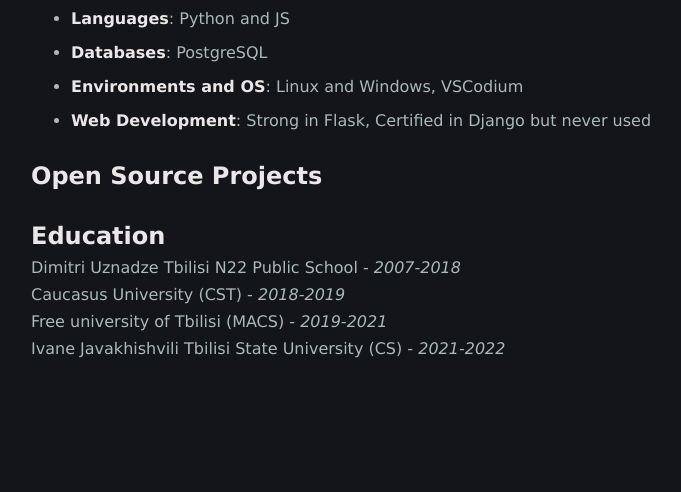
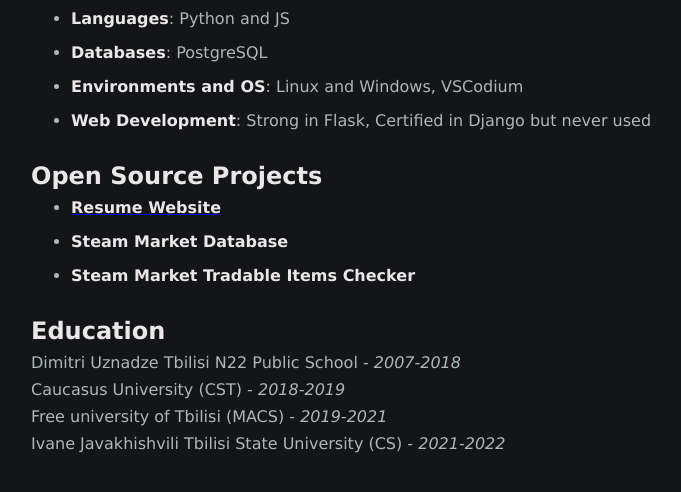
Before and after one commit to 13entity/Resume-Website, a Flask app: page /cv in a window 1280 px wide. Shown: the part 275-767 px from the top of the page, without its empty margins (97-778 px from the left). Run offline with Flask 3, Linux system fonts and the light colour scheme.

Commit message:
minor changes

```diff
--- a/static/css/cv.css
+++ b/static/css/cv.css
@@ -58,5 +58,5 @@ li {
     margin-bottom: 15px;
     display: list-item;
     color: #adb8b8;
-
+    text-decoration: none;
 }
--- a/templates/cv.html
+++ b/templates/cv.html
@@ -47,6 +47,17 @@
 
             <section id="projects">
                 <h2>Open Source Projects</h2>
+                <ul>
+                    <li>
+                        <a target="_blank" href="https://github.com/13entity/Resume-Website"><strong>Resume Website</strong></a>
+                    </li>
+                    <li>
+                        <a><strong>Steam Market Database</strong></a>
+                    </li>
+                    <li>
+                        <a><strong>Steam Market Tradable Items Checker</strong></a>
+                    </li>
+                </ul>
             </section>
 
             <section id="education">
```
